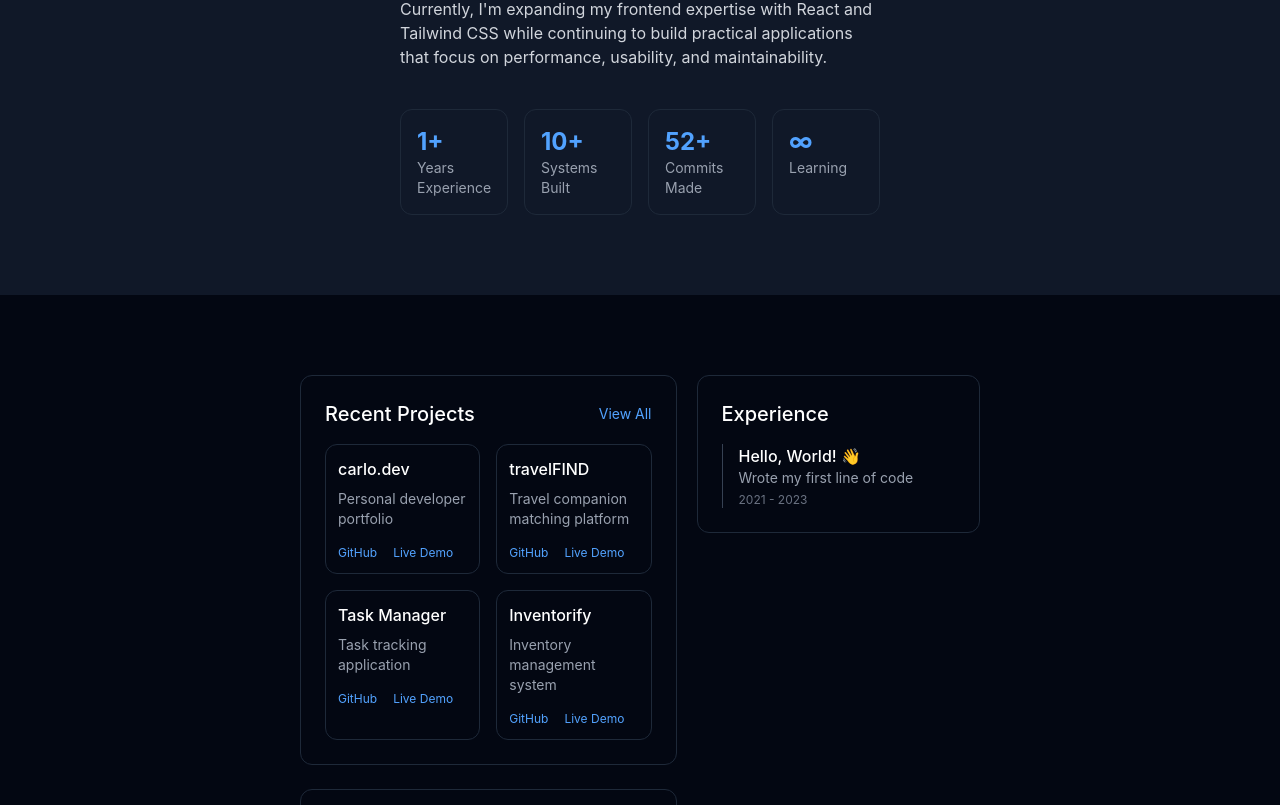
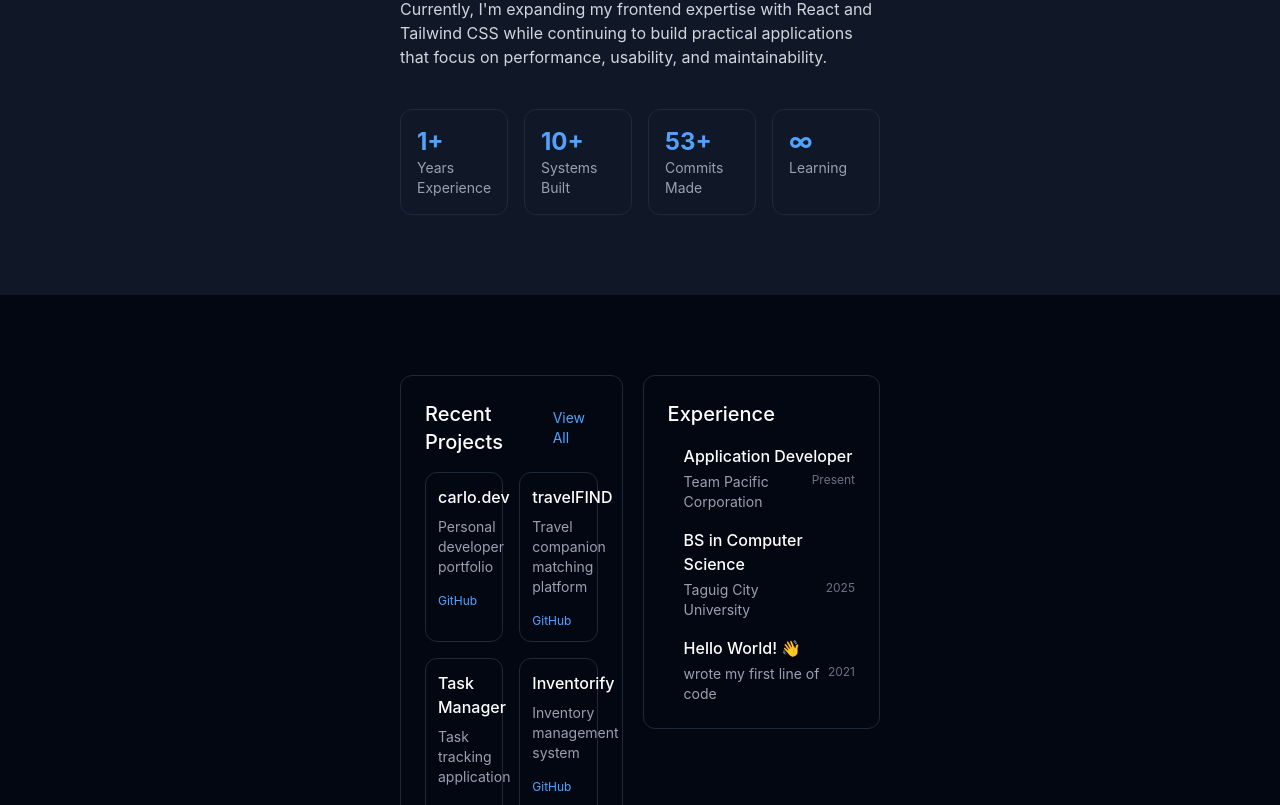
Before and after one commit to KARLO-00/my-portfolio, a React (Vite) app: page / in a window 1280 px wide. Shown: the part 1135-1940 px from the top of the page. Built offline with nearby package versions, Linux system fonts and the light colour scheme.

Commit message:
Minor changes
na

```diff
--- a/src/pages/TechStack.jsx
+++ b/src/pages/TechStack.jsx
@@ -1,5 +1,8 @@
 export default function TechStack() {
     return (
-        <section></section>
+        <section>
+
+
+        </section>
     );
 }
--- a/src/sections/About.jsx
+++ b/src/sections/About.jsx
@@ -84,7 +84,7 @@ export default function About({ darkMode }) {
                 </div>
 
                 <div className="rounded-xl border border-gray-800 p-4">
-                    <h3 className="text-2xl font-bold text-blue-400">52+</h3>
+                    <h3 className="text-2xl font-bold text-blue-400">53+</h3>
                     <p className="text-sm text-gray-400">Commits Made</p>
                 </div>
 
--- a/src/sections/Expertise.jsx
+++ b/src/sections/Expertise.jsx
@@ -27,7 +27,7 @@ export default function Expertise({ darkMode }) {
         {
             title: "carlo.dev",
             description: "Personal developer portfolio",
-            github: "#",
+            github: "https://github.com/KARLO-00/my-portfolio",
             live: "#",
         },
         {
@@ -39,21 +39,39 @@ export default function Expertise({ darkMode }) {
         {
             title: "Task Manager",
             description: "Task tracking application",
-            github: "#",
+            github: "https://github.com/KARLO-00/task-manager",
             live: "#",
         },
         {
             title: "Inventorify",
             description: "Inventory management system",
-            github: "#",
+            github: "https://github.com/KARLO-00/inventorify",
             live: "#",
         },
     ];
 
+    const experience = [
+        {
+            'title': 'Application Developer',
+            'where': 'Team Pacific Corporation',
+            'when': 'Present'
+        },
+        {
+            'title': 'BS in Computer Science',
+            'where': 'Taguig City University',
+            'when': '2025'
+        },
+        {
+            'title': 'Hello World! 👋',
+            'where': 'wrote my first line of code',
+            'when': '2021'
+        },
+    ]
+
     return (
         <section
             id="expertise"
-            className="min-h-screen px-6 lg:px-75 py-20 flex flex-col lg:flex-row gap-5"
+            className="min-h-screen px-6 lg:px-100 py-20 flex flex-col lg:flex-row gap-5"
         >
             <div className="lg:w-3/4">
 
@@ -103,13 +121,13 @@ export default function Expertise({ darkMode }) {
                                             GitHub
                                         </a>
 
-                                        <a
+                                        {/* <a
                                             href={project.live}
                                             target="_blank"
                                             className="text-blue-400 hover:text-blue-300"
                                         >
                                             Live Demo
-                                        </a>
+                                        </a> */}
                                     </div>
                                 </div>
                             ))}
@@ -184,19 +202,30 @@ export default function Expertise({ darkMode }) {
                     <div className="space-y-4">
 
                         {/* Experience */}
-                        <div className="border-l border-gray-700 pl-4">
-                            <h3 className="text-white font-medium">
-                                Hello, World! 👋
-                            </h3>
+                        {experience.map((exp, index) => (
+                            <div
+                                key={index}
+                                className={`"border-l pl-4
+                                    ${darkMode ? "border-gray-700" : "border-gray-300"}
+                                `}
+                            >
+                                <h3 className="font-medium">
+                                    {exp.title}
+                                </h3>
 
-                            <p className="text-sm text-gray-400">
-                                Wrote my first line of code
-                            </p>
+                                <div className="flex justify-between mt-1">
+                                    <p className={`text-sm
+                                        ${darkMode ? "text-gray-400" : "text-gray-600"}
+                                    `}>
+                                        {exp.where}
+                                    </p>
 
-                            <p className="text-xs text-gray-500 mt-1">
-                                2021 - 2023
-                            </p>
-                        </div>
+                                    <span className="text-xs text-gray-500">
+                                        {exp.when}
+                                    </span>
+                                </div>
+                            </div>
+                        ))}
 
                     </div>
                 </div>
```
